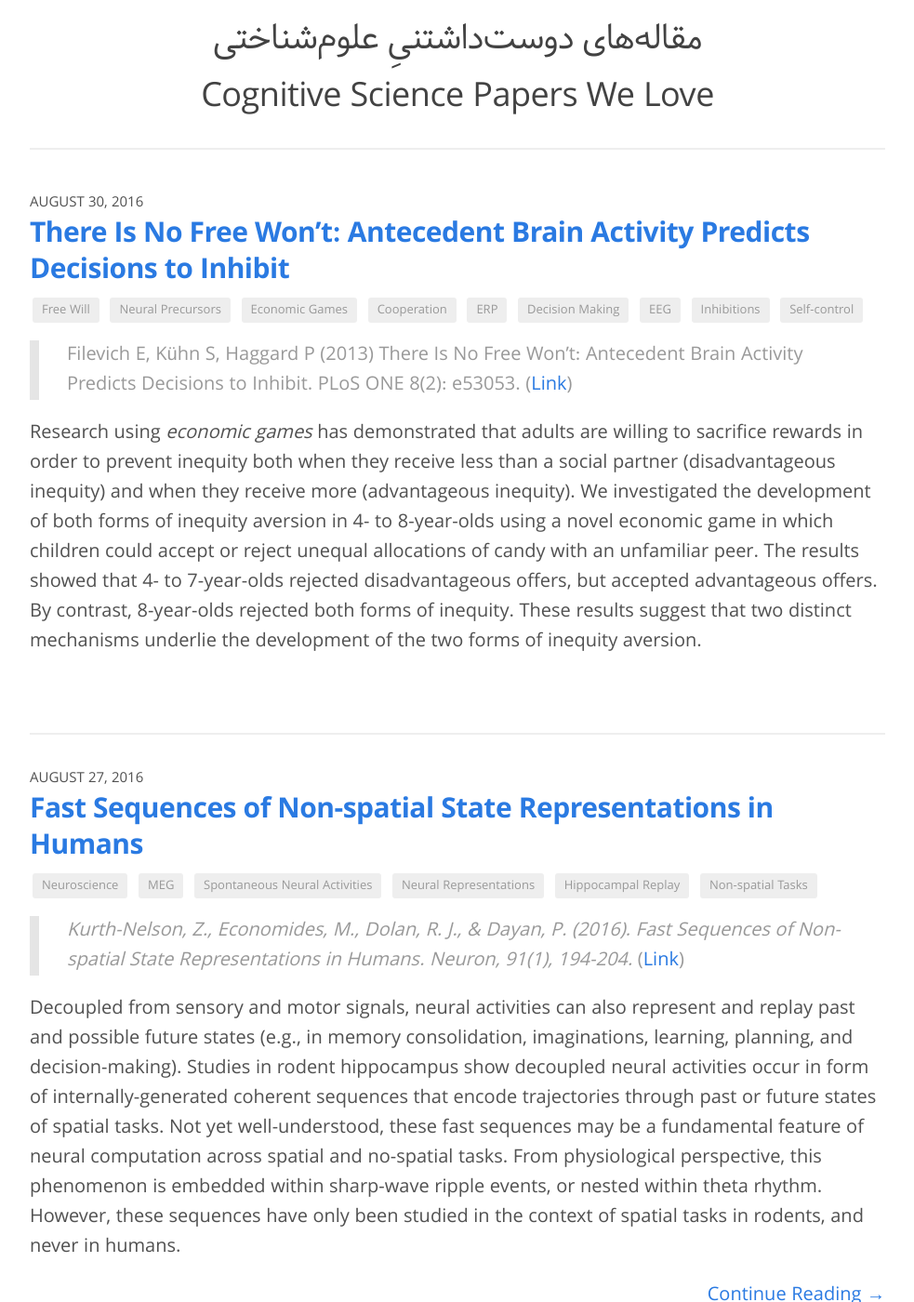
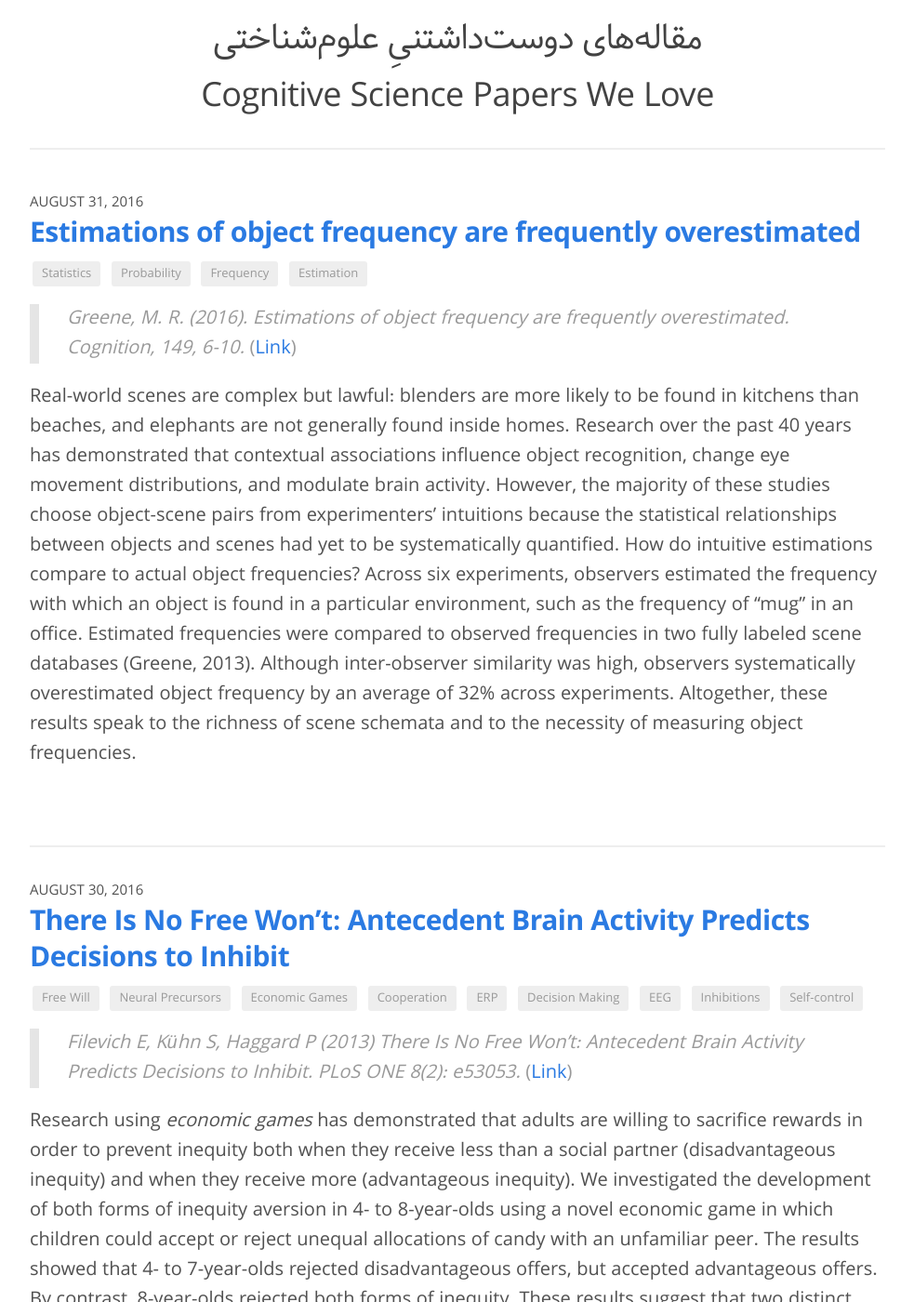
Before and after one commit to morteza/cog.onto.ir, a Jekyll site: the page built from index.html, in a window 1280 px wide and 1400 px high. Shown: the whole window at 93% size, without its empty margins (148-1131 px from the left). Built offline with Jekyll 4.4.1, drawn with Linux system fonts in a browser that asks for light colours; some of the changed text lies outside the part shown.

Commit message:
Add Greene (2016) article. And fix blockquote styling.

```diff
--- /dev/null
+++ b/_posts/2016-08-31-greene_2015.md
@@ -0,0 +1,20 @@
+---
+title: 'Estimations of object frequency are frequently overestimated'
+title_fa:
+layout: post_en
+date: '2016-08-31'
+date_fa:
+categories: article
+link: http://dx.doi.org/10.1016/j.cognition.2015.12.011
+doi: 10.1016/j.cognition.2015.12.011
+tags:
+  - Statistics
+  - Probability
+  - Frequency
+  - Estimation
+---
+
+> *Greene, M. R. (2016). Estimations of object frequency are frequently overestimated. Cognition, 149, 6-10.* ([Link](http://dx.doi.org/10.1016/j.cognition.2015.12.011))
+
+
+Real-world scenes are complex but lawful: blenders are more likely to be found in kitchens than beaches, and elephants are not generally found inside homes. Research over the past 40 years has demonstrated that contextual associations influence object recognition, change eye movement distributions, and modulate brain activity. However, the majority of these studies choose object-scene pairs from experimenters’ intuitions because the statistical relationships between objects and scenes had yet to be systematically quantified. How do intuitive estimations compare to actual object frequencies? Across six experiments, observers estimated the frequency with which an object is found in a particular environment, such as the frequency of ‘‘mug” in an office. Estimated frequencies were compared to observed frequencies in two fully labeled scene databases (Greene, 2013). Although inter-observer similarity was high, observers systematically overestimated object frequency by an average of 32% across experiments. Altogether, these results speak to the richness of scene schemata and to the necessity of measuring object frequencies.
```
Also changed, not shown: _posts/2016-08-25-blake_mcauliffe_2011.md (+1 -1 lines), _posts/2016-08-30-filevich_et_al_2013.md (+1 -1 lines).
